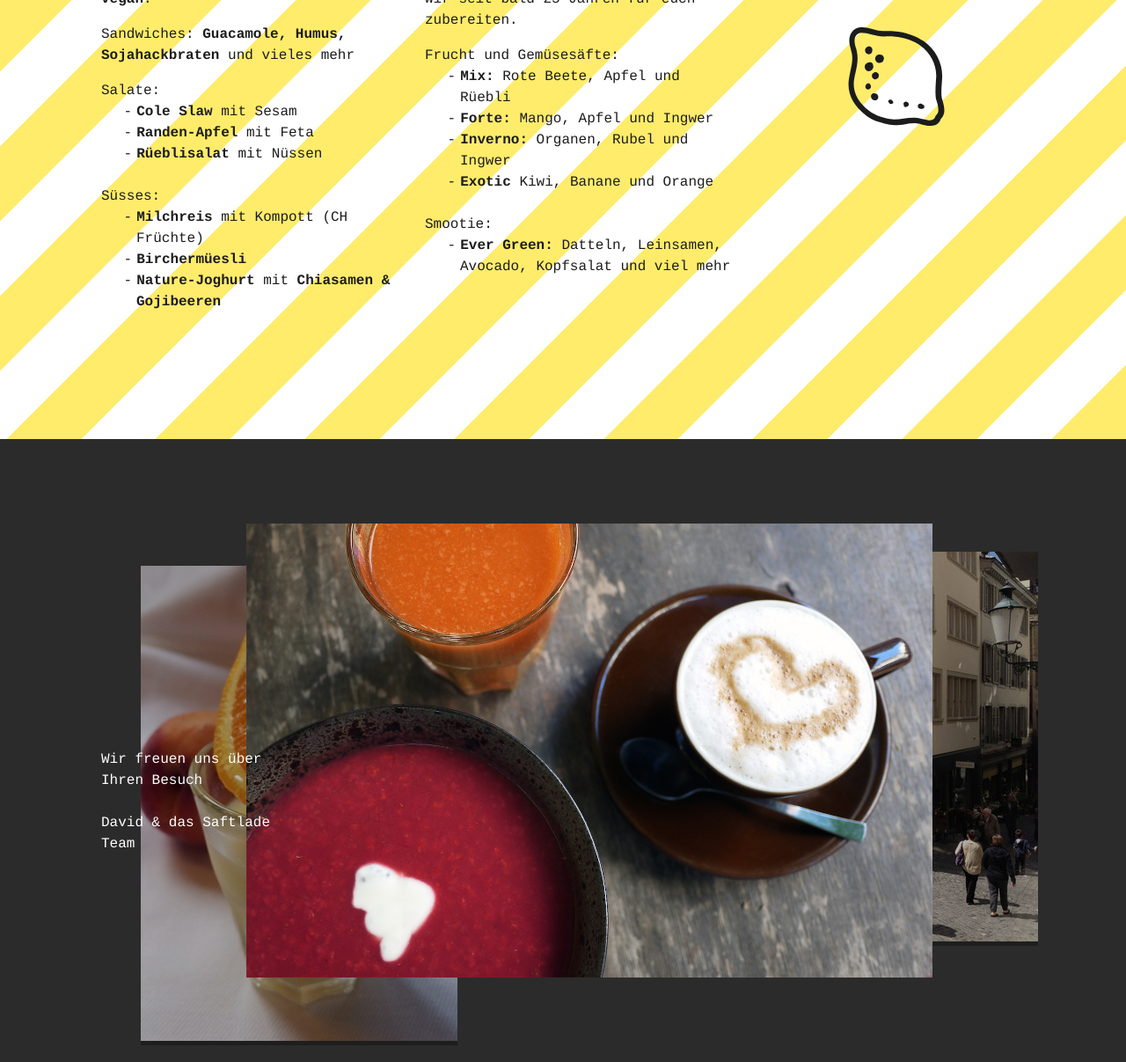
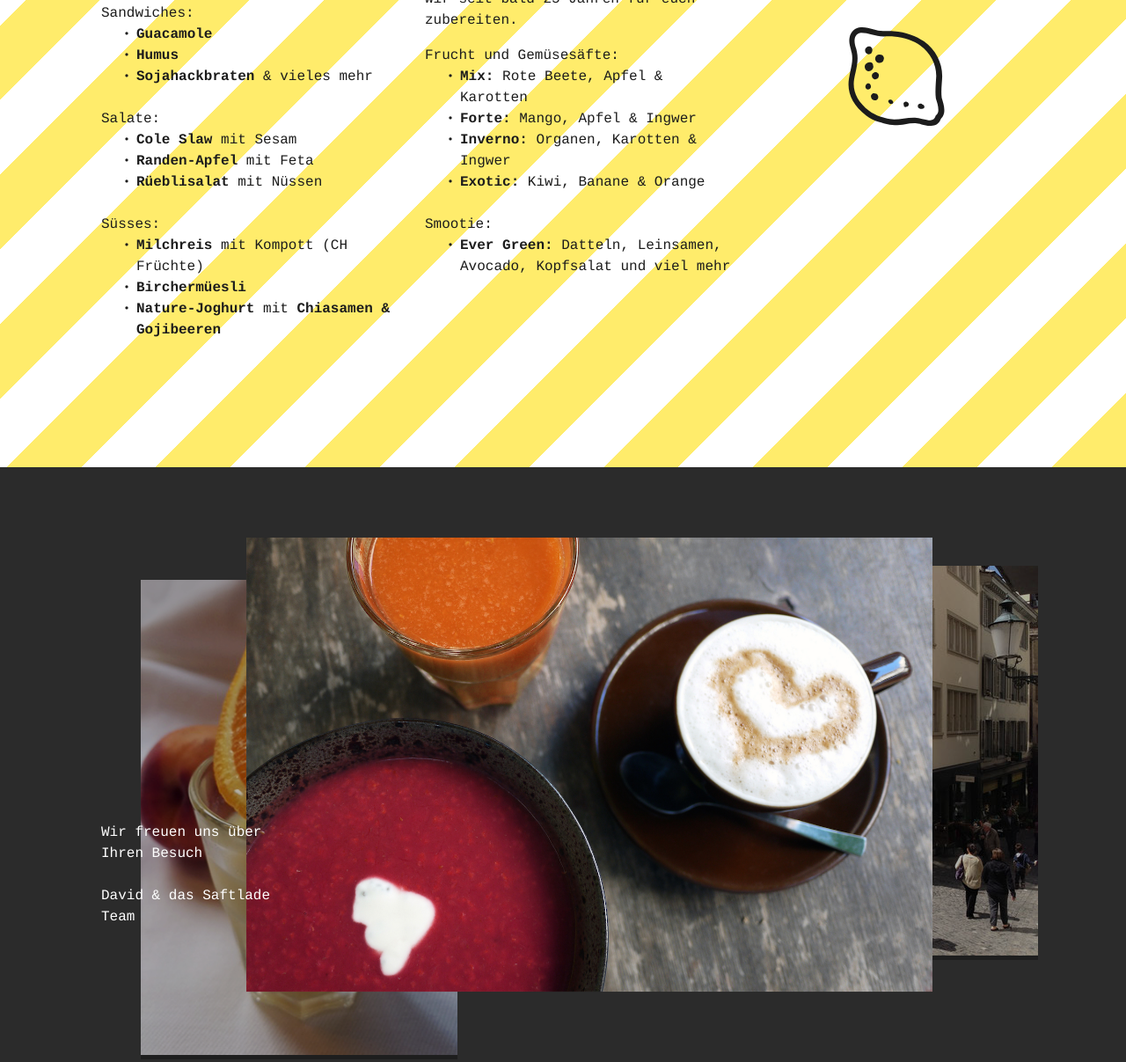
Before and after one commit to schmidsi/saftlade.ch, a website: page app/index.html in a window 1280 px wide. Shown: the part 1313-2520 px from the top of the page at 88% size. Drawn offline with nearby package versions, Linux system fonts and the light colour scheme; files that its build step writes are made by us from their sources.

Commit message:
design tweaks

```diff
--- a/app/index.html
+++ b/app/index.html
@@ -54,7 +54,7 @@
         <div class="container relative">
           <h2 data-hook="menu-title" class="push-top-4 no-margin-bottom">Bald steht hier das Tagesmenü</h2>
           <h3 class="text no-margin-top" data-hook="menu-subtitle">Mittagsmenü <span data-hook="menu-weekday">Heute</span></h3>
-          <div id="instagram-image">
+          <div id="instagram-image" class="z5">
             <a href="https://www.instagram.com/saftlade/" data-hook="instagram-image-link"  class="transition" target="_blank">
               <img data-hook="instagram-image" src="https://scontent.cdninstagram.com/hphotos-xta1/t51.2885-15/s640x640/sh0.08/e35/10817674_733953860043963_1374058626_n.jpg">
             </a>
@@ -82,12 +82,17 @@
           <div class="third margin-bottom-3">
             <h3 class="text">Hunger</h3>
             <p>
-              Bei uns gibt es ein saisonal, marktfrisch für euch eigens kreiertes Lunch-Menü. Die <b>Suppe</b> könnt ihr euch selber löffeln,täglich 2 Sorten und zwar <b>vegan</b>.
+              Bei uns gibt es ein saisonal, marktfrisch für euch eigens kreiertes Lunch-Menü. Die <b>Suppe</b> könnt ihr euch selber löffeln, täglich 2 Sorten und zwar <b>vegan</b>.
             </p>
 
-            <p>Sandwiches: <b>Guacamole, Humus, Sojahackbraten</b> und vieles mehr</p>
-
             <div class="text">
+              Sandwiches:
+              <ul>
+                <li><b>Guacamole</b></li>
+                <li><b>Humus</b></li>
+                <li><b>Sojahackbraten</b> & vieles mehr</li>
+              </ul>
+              <br>
               Salate:
               <ul>
                 <li><b>Cole Slaw</b> mit Sesam</li>
@@ -113,10 +118,10 @@ Unsere Evergreens die wir seit bald 25 Jahren für euch zubereiten.
             <div class="text">
               Frucht und Gemüsesäfte:
               <ul>
-                <li><b>Mix:</b> Rote Beete, Apfel und Rüebli</li>
-                <li><b>Forte:</b> Mango, Apfel und Ingwer</li>
-                <li><b>Inverno:</b> Organen, Rubel und Ingwer</li>
-                <li><b>Exotic</b> Kiwi, Banane und Orange</li>
+                <li><b>Mix:</b> Rote Beete, Apfel & Karotten</li>
+                <li><b>Forte:</b> Mango, Apfel & Ingwer</li>
+                <li><b>Inverno:</b> Organen, Karotten & Ingwer</li>
+                <li><b>Exotic:</b> Kiwi, Banane & Orange</li>
               </ul>
               <br>
               Smootie:
@@ -142,6 +147,18 @@ Unsere Evergreens die wir seit bald 25 Jahren für euch zubereiten.
 
       <div class="panel dark relative no-overflow">
         <div class="container relative">
+          <div class="gallery">
+            <div class="gallery-image" id="gallery-img2">
+              <img src="/images/gallery-2.jpg" alt="Saftshot vom Saftlade"/>
+            </div>
+            <div class="gallery-image" id="gallery-img3" >
+              <img src="/images/gallery-3.jpg" alt="Der Saftlade von aussen"/>
+            </div>
+            <div class="gallery-image active z5" id="gallery-img1">
+              <img src="/images/gallery-1.jpg" alt="Säfte vom Saftlade"/>
+            </div>
+          </div>
+
           <div id="greetings" class="z10">
             <p>Wir freuen uns über
               <br>Ihren Besuch
@@ -149,18 +166,6 @@ Unsere Evergreens die wir seit bald 25 Jahren für euch zubereiten.
               <br>David &amp; das Saftlade
               <br>Team
             </p>
-          </div>
-
-          <div class="gallery">
-            <div class="gallery-image" id="gallery-img2">
-              <img src="/images/gallery-2.jpg" alt="Saftshot vom Saftlade"/>
-            </div>
-            <div class="gallery-image" id="gallery-img3" >
-              <img src="/images/gallery-3.jpg" alt="Der Saftlade von aussen"/>
-            </div>
-            <div class="gallery-image active" id="gallery-img1">
-              <img src="/images/gallery-1.jpg" alt="Säfte vom Saftlade"/>
-            </div>
           </div>
         </div>
       </div>
--- a/app/styles/main.css
+++ b/app/styles/main.css
@@ -91,13 +91,14 @@ ul {
 }
 
 ul li:before {
-  content:"-";
+  content:"・";
   position:relative;
-  left: -5px;
+  top: 1px;
+  left: -3px;
 }
 
 ul li {
-  text-indent: -0.59em;
+  text-indent: -1em;
 }
 
 /* basics
@@ -282,6 +283,10 @@ p, .text {
   float: left;
 }
 
+.z5 {
+  z-index: 5;
+}
+
 .z10 {
   z-index: 10;
 }
@@ -309,6 +314,7 @@ p, .text {
   width: 100%;
   top: 1rem;
   left: 0;
+  z-index: 2;
 }
 
 @media screen and (max-width: 400px) {
@@ -337,7 +343,7 @@ p, .text {
 
 @media screen and (max-width: 400px) {
   .claim {
-    margin-top: 1rem;
+    margin-top: 2rem;
   }
 }
 
@@ -574,8 +580,16 @@ p, .text {
 
 #greetings {
   position: relative;
-  top: 40vh;
+  top: -10rem;
   pointer-events: none;
+}
+
+@media screen and (max-width: 700px) {
+  #greetings {
+    position: static;
+    top: 0;
+    margin-top: 10rem;
+  }
 }
 
 .gallery {
@@ -637,8 +651,8 @@ p, .text {
   }
 
   #gallery-img1 {
-    left: 13%;
-    max-width: 74%;
+    left: 8%;
+    max-width: 84%;
   }
 
   #gallery-img2 {
```
